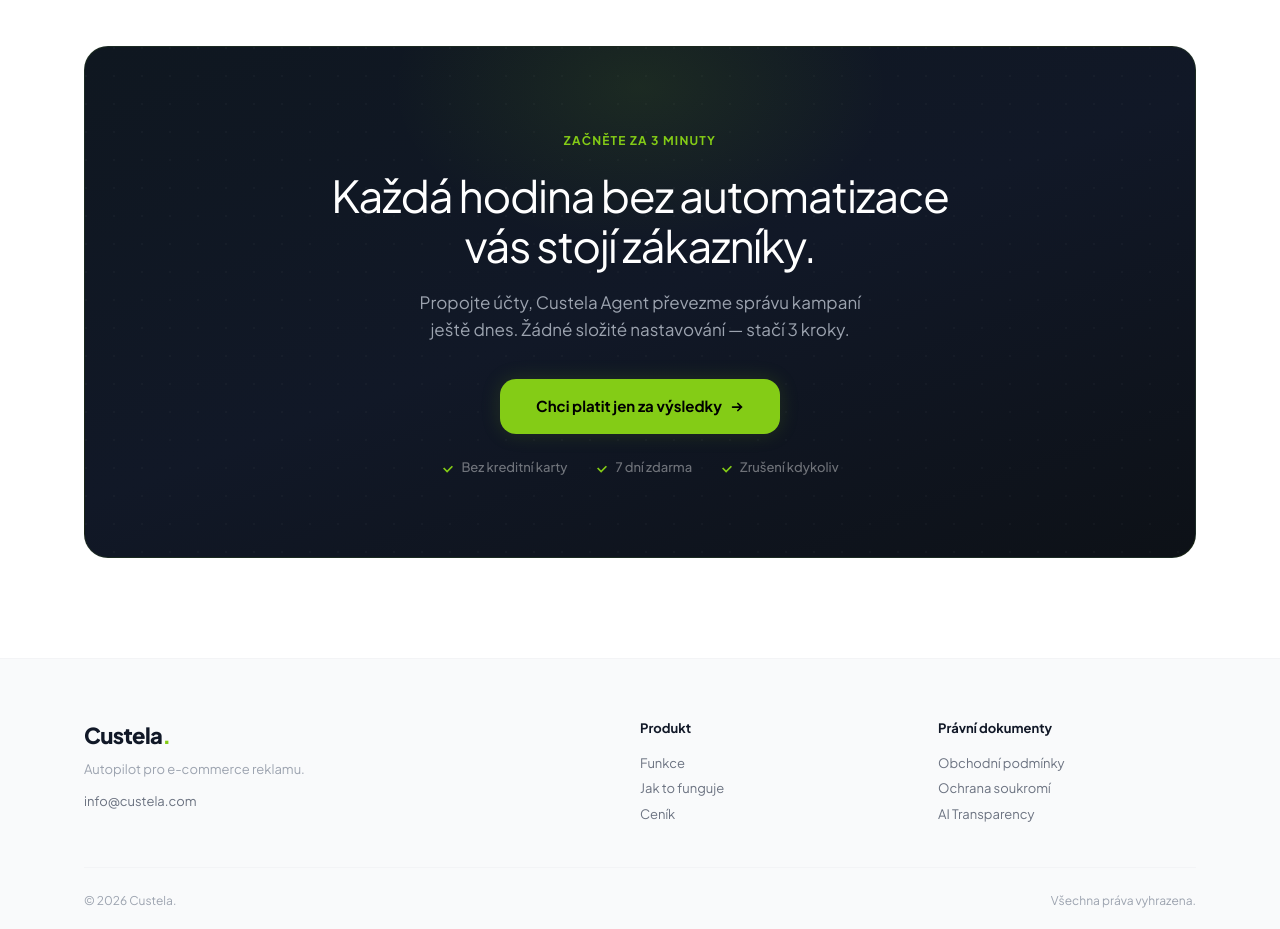
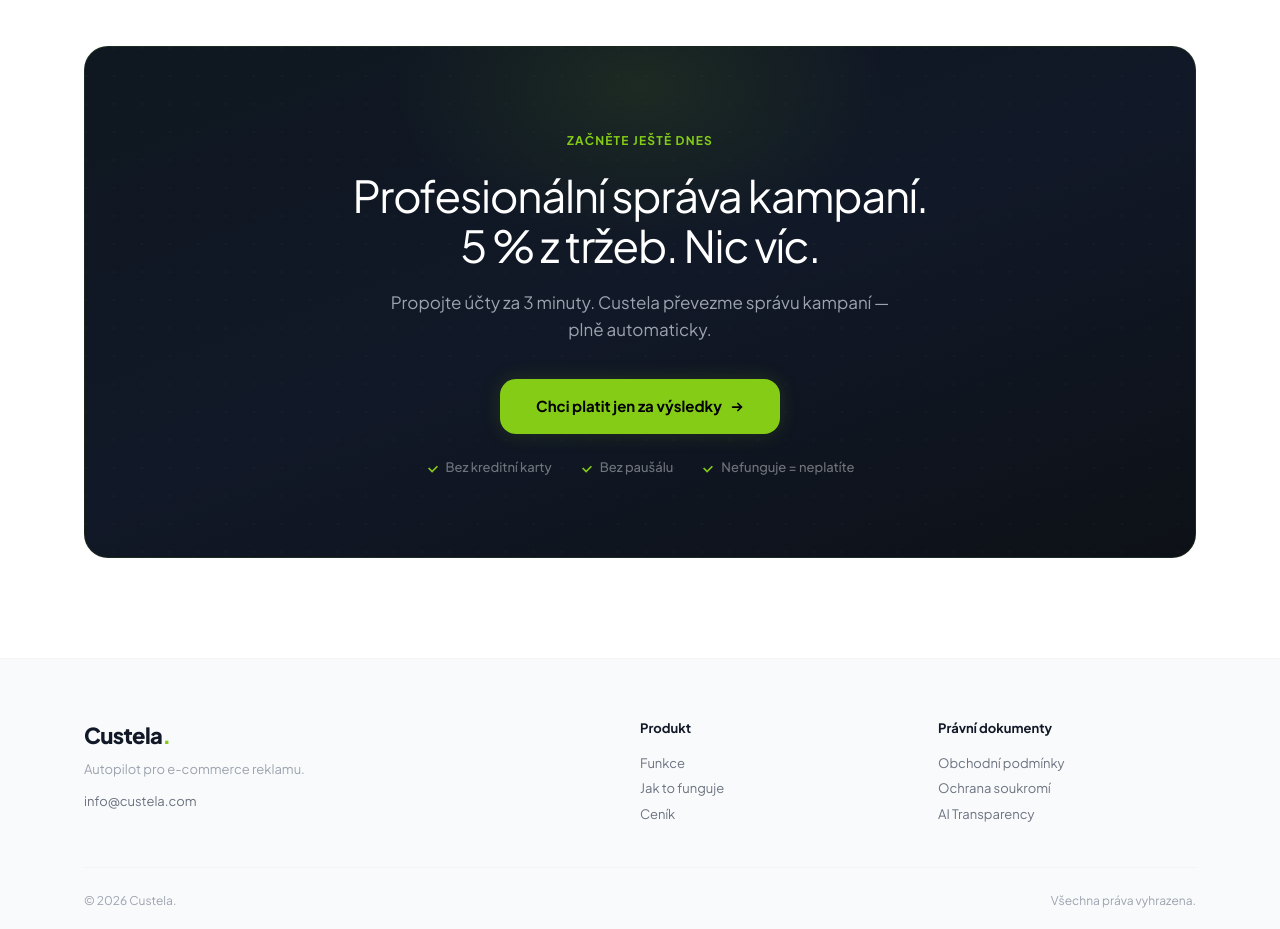
Before and after one commit to custela-cz/custela-landing, a Next.js app: page / in a window 1280 px wide. Shown: the part 9400-10329 px from the top of the page. Built offline with nearby package versions, Linux system fonts and the light colour scheme.

Commit message:
feat: rewrite CTA section — 5% revenue, zero-risk trust strip
Co-Authored-By: Claude Opus 4.6 (1M context) <noreply@anthropic.com>

```diff
--- a/components/sections/CTASection.tsx
+++ b/components/sections/CTASection.tsx
@@ -7,14 +7,14 @@ export default function CTASection() {
         <div className="cta-box reveal">
           <div className="cta-pattern" />
           <div className="cta-glow" />
-          <div className="cta-label">Začněte za 3 minuty</div>
+          <div className="cta-label">Začněte ještě dnes</div>
           <h2>
-            Každá hodina bez automatizace<br />
-            vás stojí zákazníky.
+            Profesionální správa kampaní.<br />
+            5 % z tržeb. Nic víc.
           </h2>
           <p>
-            Propojte účty, Custela Agent převezme správu kampaní ještě&nbsp;dnes.
-            Žádné složité nastavování — stačí 3&nbsp;kroky.
+            Propojte účty za 3 minuty. Custela převezme správu kampaní
+            — plně automaticky.
           </p>
           <div className="cta-buttons">
             <a
@@ -44,13 +44,13 @@ export default function CTASection() {
               <svg viewBox="0 0 16 16" fill="none" stroke="currentColor" strokeWidth="2">
                 <path d="M3 8l4 4 6-6" />
               </svg>
-              7 dní zdarma
+              Bez paušálu
             </span>
             <span>
               <svg viewBox="0 0 16 16" fill="none" stroke="currentColor" strokeWidth="2">
                 <path d="M3 8l4 4 6-6" />
               </svg>
-              Zrušení kdykoliv
+              Nefunguje = neplatíte
             </span>
           </div>
         </div>
```
